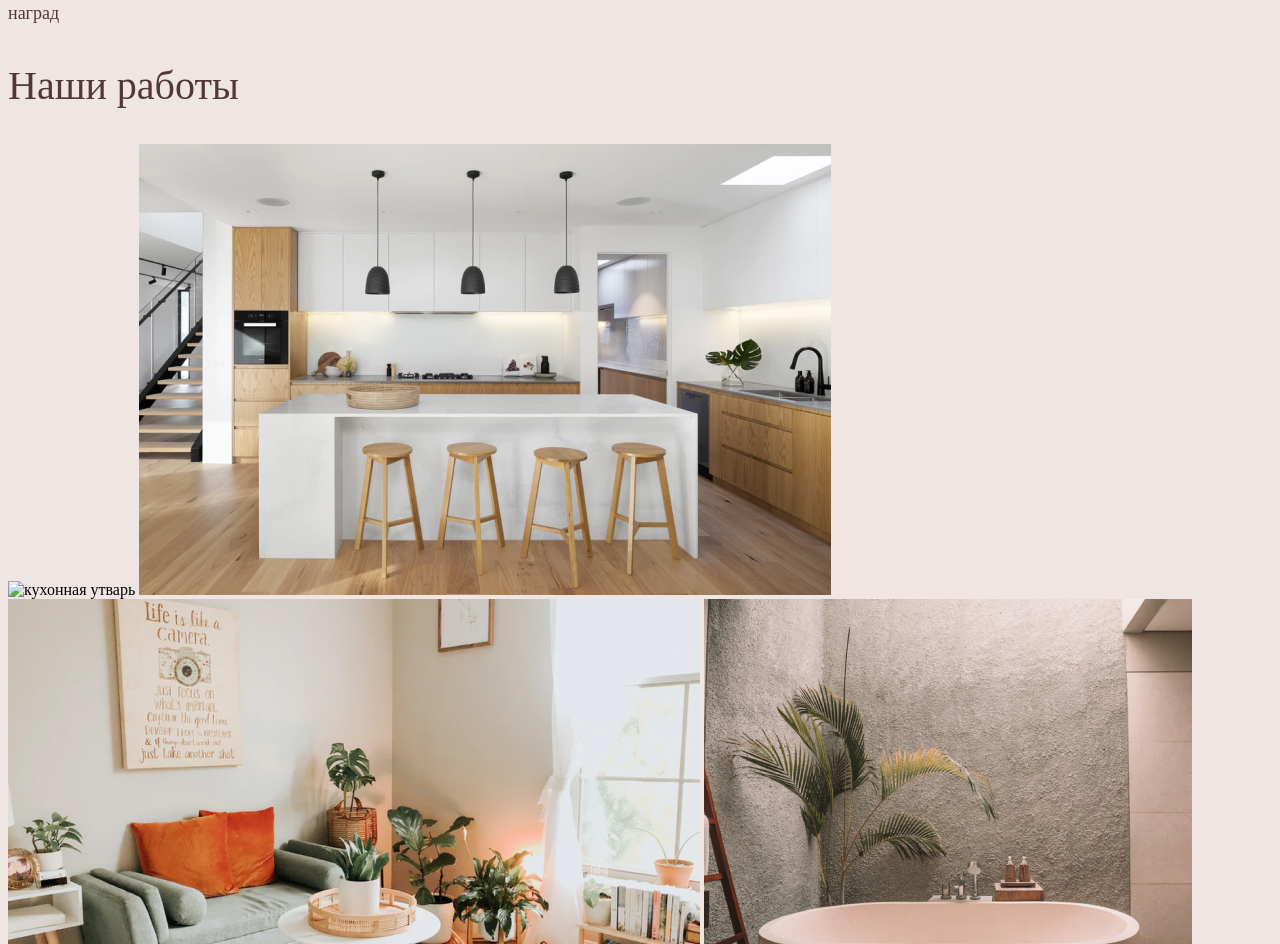
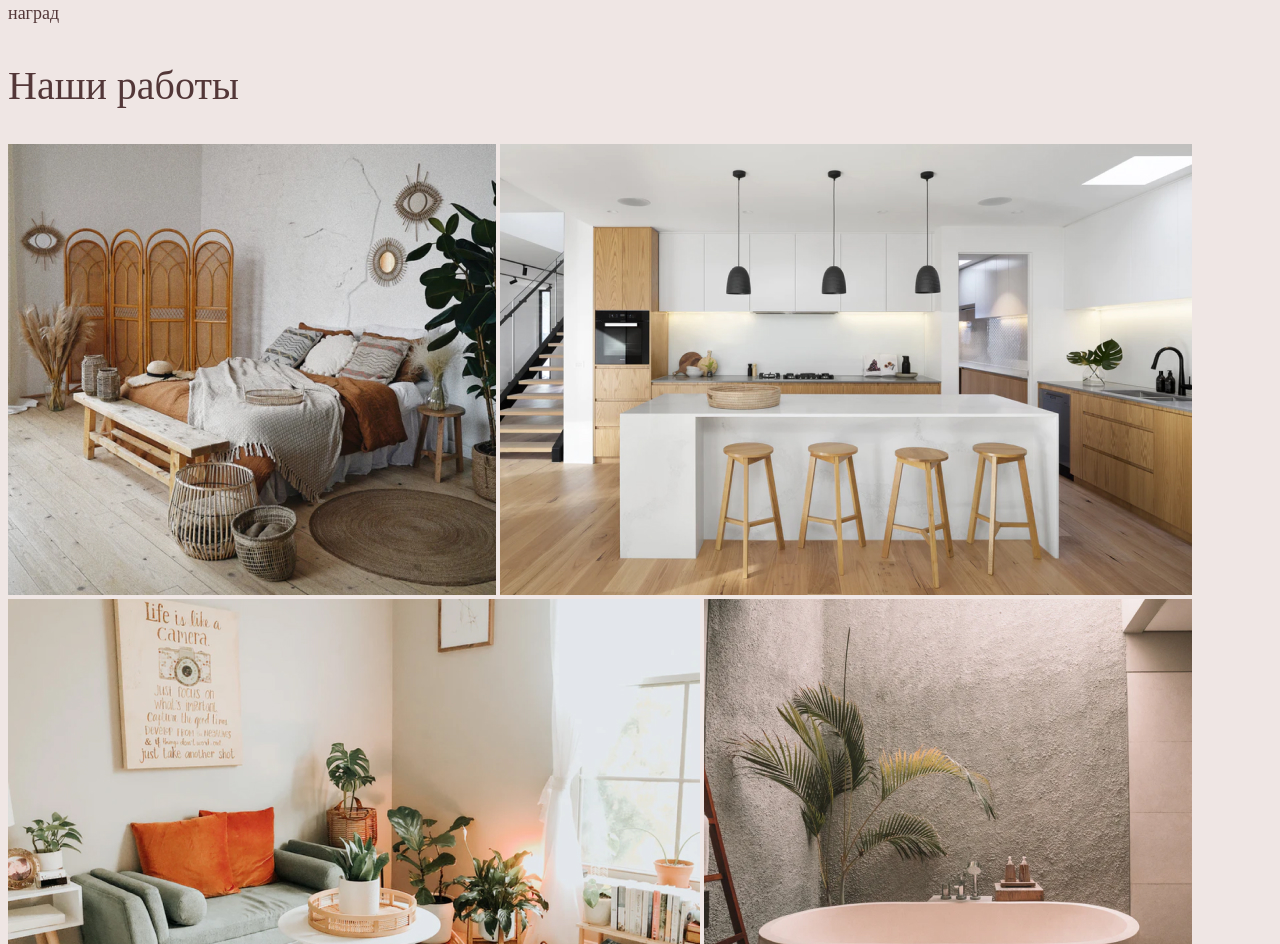
Before and after one commit to Dzmitryjeuna/html5, a plain HTML site: page index.html in a window 1280 px wide. Shown: the part 1409-2353 px from the top of the page. Drawn offline with Linux system fonts and the light colour scheme; files whose address does not match are found by name.

Commit message:
Update index.html

```diff
--- a/index.html
+++ b/index.html
@@ -76,7 +76,7 @@
     </section>
     <section class="work">
       <h2> Наши работы </h2>
-      <img src="/img/3block1.jpg" alt="кухонная утварь" width="488" height="451">
+      <img src="3block1.jpg" alt="кухонная утварь" width="488" height="451">
       <img src="/img/3block2.jpg" alt="кухня в светлых тонах" width="692" height="451">
       <img src="/img/3block3.jpg" alt="гостинная в светлых тонах" width="692" height="451">
       <img src="/img/3block4.jpg" alt="ванна с цветком" width="488" height="451">
```
